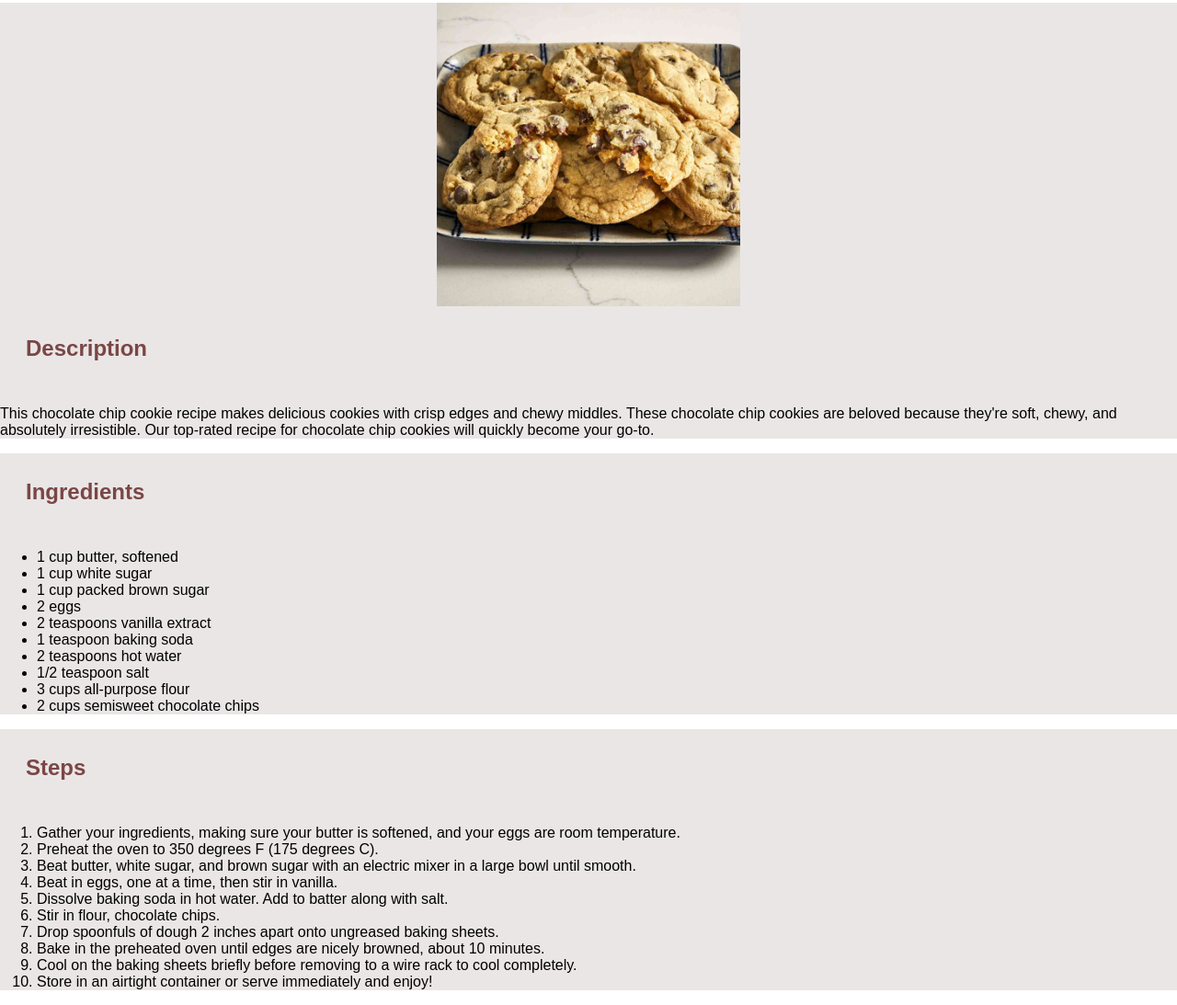
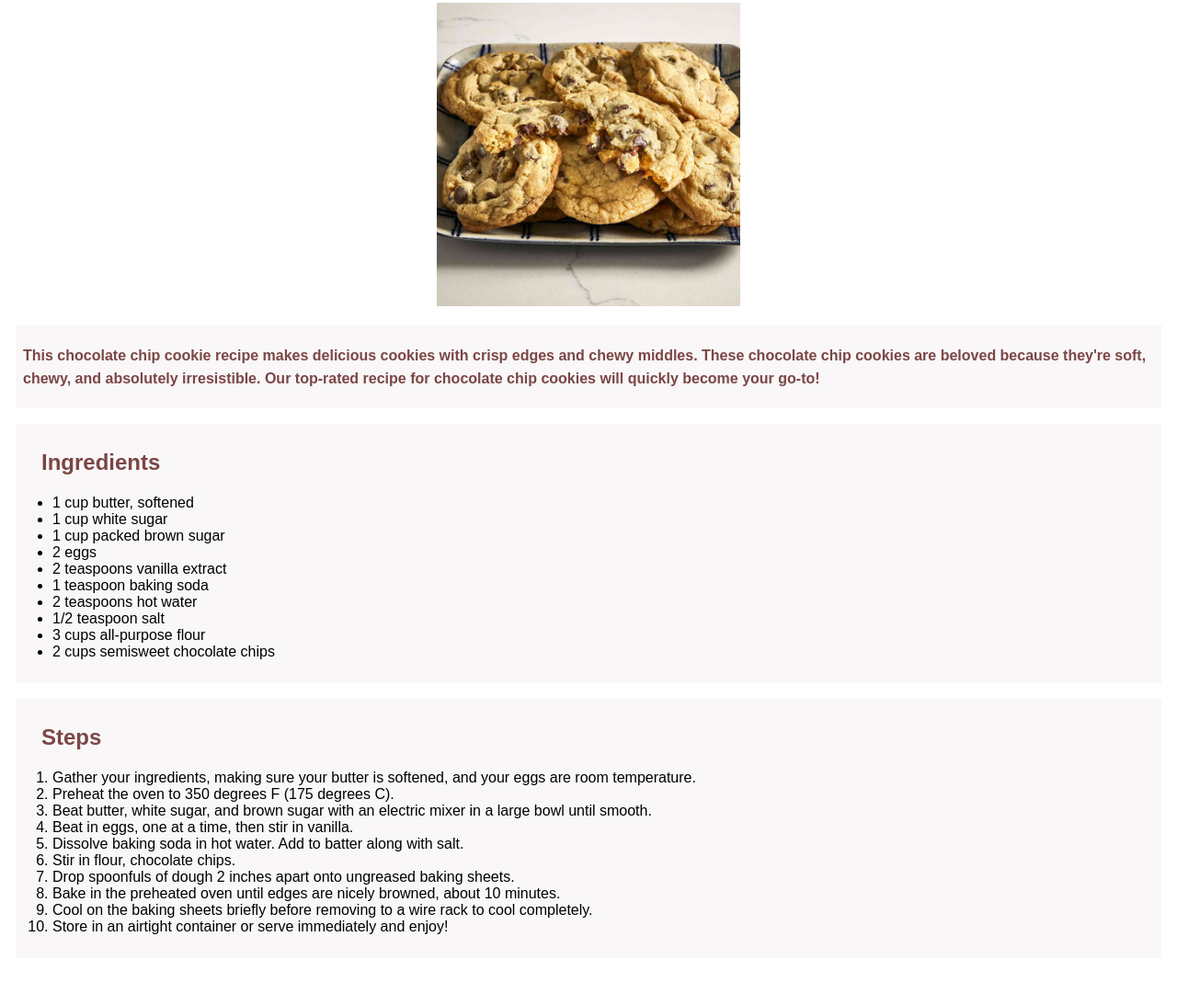
Before and after one commit to mlanda98/odin-recipes, a plain HTML site: page recipes/chocolate-chip-cookies.html in a window 1280 px wide. Shown: the part 111-1204 px from the top of the page at 92% size. After the commit the page ends 1170 px from the top, so only its background shows below. Drawn offline with Linux system fonts and the light colour scheme.

Commit message:
Add more CSS to cookies page
Changed background color for each container, removed description header, added bold font to description paragraph, added margins and padding to each container.

```diff
--- a/recipes/chocolate-chip-cookies.html
+++ b/recipes/chocolate-chip-cookies.html
@@ -16,8 +16,7 @@
   </div>
 
   <div class="description-container">
-    <h2 class="description-heading">Description</h2>
-    <p class="description-paragraph">This chocolate chip cookie recipe makes delicious cookies with crisp edges and chewy middles. These chocolate chip cookies are beloved because they're soft, chewy, and absolutely irresistible. Our top-rated recipe for chocolate chip cookies will quickly become your go-to.</p>
+    <p class="description-paragraph">This chocolate chip cookie recipe makes delicious cookies with crisp edges and chewy middles. These chocolate chip cookies are beloved because they're soft, chewy, and absolutely irresistible. Our top-rated recipe for chocolate chip cookies will quickly become your go-to!</p>
   </div>
 
   <div class="ingredients-container">
--- a/styles/chocolate-chip-cookies.css
+++ b/styles/chocolate-chip-cookies.css
@@ -10,24 +10,46 @@ h1, h2{
 }
 
 .cookies-container{
-  background: rgb(234, 230, 230);
+  background: rgb(249, 247, 247);
   text-align: center;
 }
 
 .cookies-pic-container{
-  background: rgb(234, 230, 230);
+
   text-align: center;
 
 }
 
 .description-container{
-  background: rgb(234, 230, 230);
+  background: rgb(249, 247, 247);
+  margin: 17px;
 }
 
+.description-paragraph{
+  margin-left: 8px;
+  padding-bottom: 20px;
+  line-height: 25px;
+  padding-top: 20px;
+  color: rgb(123, 70, 70);
+  font-weight: bold;
+}
 .ingredients-container{
-  background: rgb(234, 230, 230);
+  background: rgb(249, 247, 247);
+  margin: 17px;
 }
 
+.ingredients-list{
+  margin-top: -27px;
+  padding-bottom: 25px;
+}
+
+
 .steps-container{
-  background: rgb(234, 230, 230);
+  background: rgb(249, 247, 247);
+  margin: 17px;
 }
+
+.steps-list{
+  margin-top: -27px;
+  padding-bottom: 25px;
+}
```
